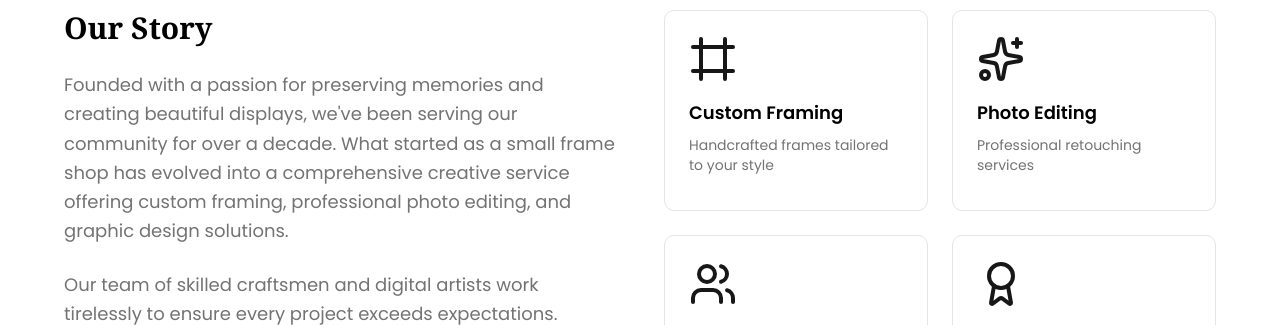
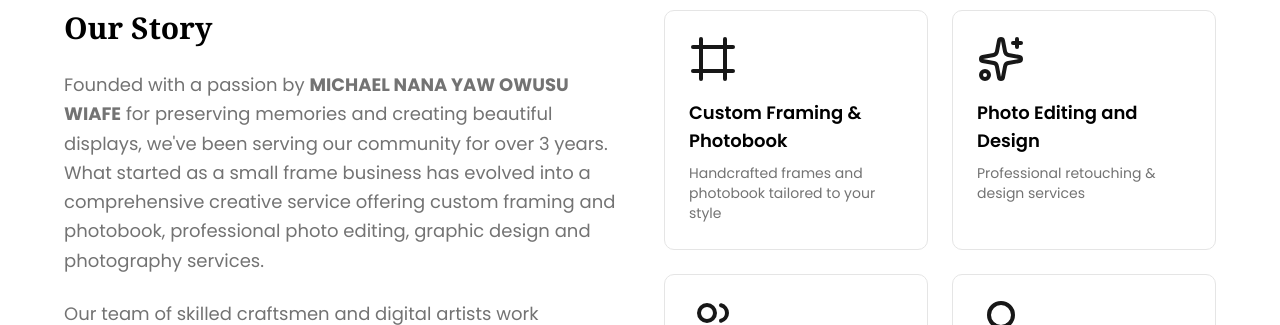
Before and after one commit to MichaelOwusu007/mkaygraphics, a Next.js app: page /about in a window 1280 px wide. Shown: the part 299-624 px from the top of the page. Built offline with nearby package versions, Linux system fonts and the light colour scheme.

Commit message:
mkaygraphix
mkaygraphix

```diff
--- a/app/about/page.tsx
+++ b/app/about/page.tsx
@@ -15,10 +15,10 @@ export default function About() {
           <div className="space-y-6 animate-fade-in">
             <h2 className="text-3xl font-serif font-bold">Our Story</h2>
             <p className="text-muted-foreground leading-relaxed">
-              Founded with a passion for preserving memories and creating beautiful displays,
-              we&apos;ve been serving our community for over a decade. What started as a small
-              frame shop has evolved into a comprehensive creative service offering custom
-              framing, professional photo editing, and graphic design solutions.
+              Founded with a passion by <span className='font-bold'>MICHAEL NANA YAW OWUSU WIAFE</span> for preserving memories and creating beautiful displays,
+              we&apos;ve been serving our community for over 3 years. What started as a small
+              frame business has evolved into a comprehensive creative service offering custom
+              framing and photobook, professional photo editing, graphic design and photography services.
             </p>
             <p className="text-muted-foreground leading-relaxed">
               Our team of skilled craftsmen and digital artists work tirelessly to ensure
@@ -31,13 +31,13 @@ export default function About() {
           <div className="grid grid-cols-2 gap-6">
             <div className="bg-gradient-subtle p-6 rounded-lg border border-border hover-scale">
               <Frame className="w-12 h-12 text-primary mb-4" />
-              <h3 className="font-semibold mb-2">Custom Framing</h3>
-              <p className="text-sm text-muted-foreground">Handcrafted frames tailored to your style</p>
+              <h3 className="font-semibold mb-2">Custom Framing & Photobook</h3>
+              <p className="text-sm text-muted-foreground">Handcrafted frames and photobook tailored to your style</p>
             </div>
             <div className="bg-gradient-subtle p-6 rounded-lg border border-border hover-scale">
               <Sparkles className="w-12 h-12 text-primary mb-4" />
-              <h3 className="font-semibold mb-2">Photo Editing</h3>
-              <p className="text-sm text-muted-foreground">Professional retouching services</p>
+              <h3 className="font-semibold mb-2">Photo Editing and Design</h3>
+              <p className="text-sm text-muted-foreground">Professional retouching & design services</p>
             </div>
             <div className="bg-gradient-subtle p-6 rounded-lg border border-border hover-scale">
               <Users className="w-12 h-12 text-primary mb-4" />
--- a/app/account/page.tsx
+++ b/app/account/page.tsx
@@ -412,7 +412,7 @@ export default function AccountPage() {
                           {item.quantity}x {item.product_name}
                         </span>
                         <span className="font-semibold">
-                          GH₵{(Number(item.price) * item.quantity).toFixed(2)}
+                          GH₵{(Number(item.price) * item.quantity).toFixed(2)} single
                         </span>
                       </div>
                     ))}
@@ -420,19 +420,20 @@ export default function AccountPage() {
 
                   <div className="flex gap-3 pt-3">
                     <Button
+                    className="cursor-pointer hover:bg-yellow-500"
                       variant="outline"
                       size="sm"
                       onClick={() => handleViewDetails(order)}
                     >
                       View Details
                     </Button>
-                    <Button
+                    {/* <Button
                       variant="outline"
                       size="sm"
                       onClick={() => handleBuyAgain(order)}
                     >
                       Order Again
-                    </Button>
+                    </Button> */}
                   </div>
                 </div>
               ))}
@@ -492,7 +493,7 @@ export default function AccountPage() {
                           </p>
                         </div>
                         <p className="font-bold">
-                          GH₵{(Number(item.price) * item.quantity).toFixed(2)}
+                          GH₵{(Number(item.price) * item.quantity).toFixed(2)} single
                         </p>
                       </div>
                     </div>
@@ -501,7 +502,7 @@ export default function AccountPage() {
               </div>
               {/* Action Buttons */}
               <div className="flex gap-3 pt-4 border-t">
-                <Button
+                {/* <Button
                   className="flex-1"
                   onClick={() => {
                     handleBuyAgain(selectedOrder);
@@ -509,10 +510,10 @@ export default function AccountPage() {
                   }}
                 >
                   Order Again
-                </Button>
+                </Button> */}
                 <Button
                   variant="outline"
-                  className="flex-1"
+                  className="flex-1 hover:bg-red-600 cursor-pointer"
                   onClick={() => setIsOrderDialogOpen(false)}
                 >
                   Close
--- a/app/cart/page.tsx
+++ b/app/cart/page.tsx
@@ -24,9 +24,10 @@ export default function CartPage() {
   const [promoApplied, setPromoApplied] = useState(false);
 
   const subtotal = getTotalPrice();
-  const shipping = subtotal > 100 ? 0 : 12.99;
-  const discount = promoApplied ? subtotal * 0.1 : 0;
-  const total = subtotal + shipping - discount;
+    const shipping = subtotal > 500 ? 0 : 50; // Example: free shipping over 500, else 50
+  const total = subtotal;
+  //const discount = promoApplied ? subtotal * 0.1 : 0;
+  //const total = subtotal + shipping - discount;
 
   const getVariantKey = (variants: Record<string, string>) => {
     return Object.entries(variants)
@@ -208,20 +209,20 @@ export default function CartPage() {
                 <div className="flex justify-between">
                   <span className="text-muted-foreground">Shipping</span>
                   <span className="font-semibold">
-                    {shipping === 0 ? 'FREE' : `$${shipping.toFixed(2)}`}
+                    {shipping === 0 ? "FREE" : "15 GHC+"}
                   </span>
                 </div>
                 {promoApplied && (
                   <div className="flex justify-between text-secondary">
                     <span>Promo Code</span>
-                    <span>-${discount.toFixed(2)}</span>
+                    {/* <span>-${discount.toFixed(2)}</span> */}
                   </div>
                 )}
-                {subtotal > 0 && subtotal < 100 && (
+                {/* {subtotal > 0 && subtotal < 100 && (
                   <p className="text-xs text-muted-foreground">
                     Add ${(100 - subtotal).toFixed(2)} more for free shipping
                   </p>
-                )}
+                )} */}
               </div>
 
               <div className="border-t pt-3">
--- a/app/checkout/page.tsx
+++ b/app/checkout/page.tsx
@@ -71,8 +71,8 @@ export default function CheckoutPage() {
   });
 
   const subtotal = getTotalPrice();
-  const shipping = subtotal > 100 ? 0 : 12.99;
-  const total = subtotal + shipping;
+  const shipping = subtotal > 500 ? 0 : 50; // Example: free shipping over 500, else 50
+  const total = subtotal;
 
   useEffect(() => {
     checkAuthAndLoadAddress();
@@ -732,15 +732,16 @@ export default function CheckoutPage() {
                   <span className="font-semibold">${subtotal.toFixed(2)}</span>
                 </div>
                 <div className="flex justify-between">
-                  <span className="text-muted-foreground">Shipping</span>
+                  <span className="text-muted-foreground">Delivery</span>
                   <span className="font-semibold">
-                    {shipping === 0 ? "FREE" : `$${shipping.toFixed(2)}`}
+                    {shipping === 0 ? "FREE" : "15 GHC+"}
                   </span>
                 </div>
                 <div className="flex justify-between text-lg font-bold border-t pt-2">
                   <span>Total</span>
                   <span>${total.toFixed(2)}</span>
                 </div>
+                <span className="text-[14px] text-gray-600">Pay your delivery fee upon arival-price base on location</span>
               </div>
             </CardContent>
           </Card>
```
